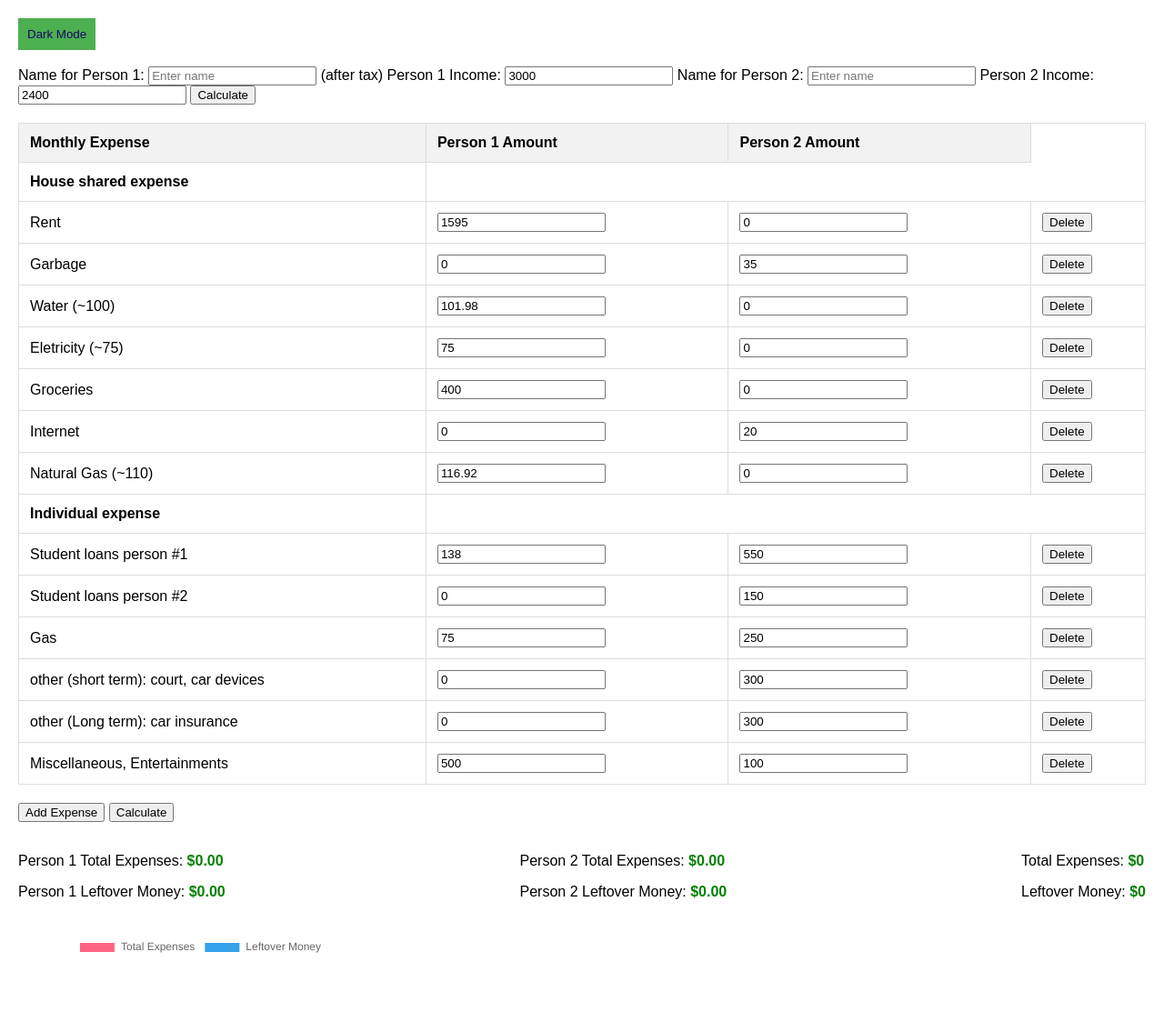
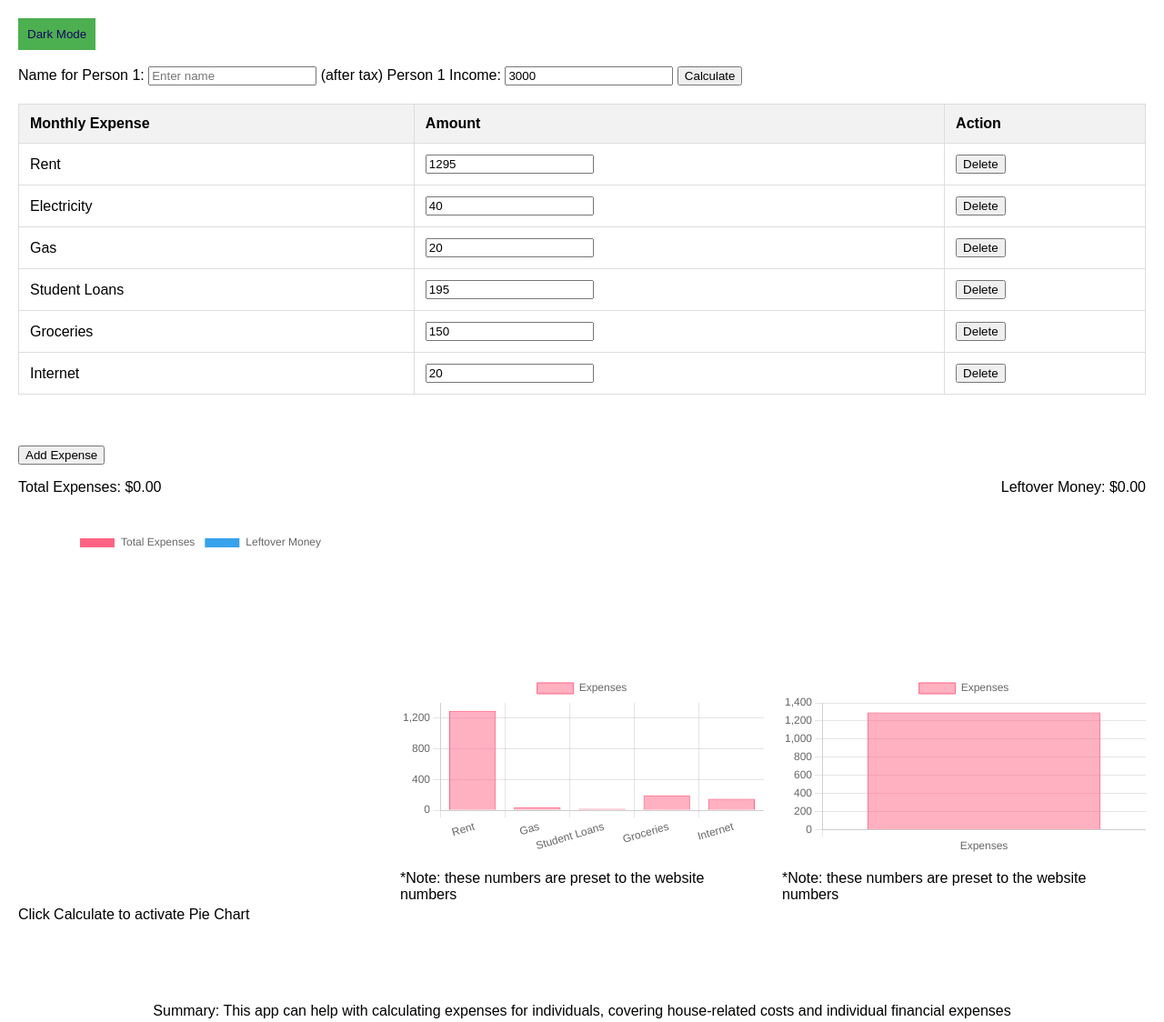
Before and after one commit to QILINXIE02/funnize, a plain HTML site: page index.html in a window 1280 px wide. Shown: the top 1124 px of the page at 91% size. Drawn offline with nearby package versions, Linux system fonts and the light colour scheme.

Commit message:
revised income and expenses tracker app

```diff
--- a/app.js
+++ b/app.js
@@ -1,139 +1,28 @@
+document.addEventListener('DOMContentLoaded', () => {
+  initializePieChart();
+  initializeBarCharts();
+  updateBarCharts();
+});
+
+const DEFAULT_INCOME = 3000;
+const INITIAL_EXPENSES = {
+  rent: 1295,
+  electricity: 40,
+  gas: 20,
+  studentLoans: 195,
+  groceries: 150,
+  internet: 20
+};
+
 function calculate() {
-  // Retrieve values from input fields
-  const person1Income = parseFloat(document.getElementById('person1Income').value) || 0;
-  const person2Income = parseFloat(document.getElementById('person2Income').value) || 0;
-
-  // Calculate total income
-  const totalIncome = person1Income + person2Income;
+  // Retrieve income value
+  const totalIncome = DEFAULT_INCOME;
 
   // Calculate total expenses
   let totalExpenses = 0;
   const expenseInputs = document.querySelectorAll('.expenseInput');
 
-  expenseInputs.forEach((input, index) => {
-      const inputValue = parseFloat(input.value) || 0;
-      totalExpenses += inputValue;
-  });
-
-   // Validate expenses against income
-   if (totalExpenses > totalIncome) {
-    // Expenses exceed income, show alert and clear results
-    alert("Expenses cannot exceed total income!");
-    clearResults();
-    return;
-  }
-
-  // Calculate leftover money
-  const leftoverMoney = totalIncome - totalExpenses;
-
-  // Update the UI with the calculated values
-  document.getElementById('totalExpenses').textContent = `$${totalExpenses.toFixed(2)}`;
-  document.getElementById('leftoverMoney').textContent = `$${leftoverMoney.toFixed(2)}`;
-}
-
-function addExpense() {
-  const table = document.getElementById('expensesTable');
-  const newRow = table.insertRow(table.rows.length - 1); // Insert above the last row (before the total row)
-
-  // Add cells for expense name, Person 1 amount, and Person 2 amount
-  const cell1 = newRow.insertCell(0);
-  const cell2 = newRow.insertCell(1);
-  const cell3 = newRow.insertCell(2);
-
-  // Create input elements
-  const expenseInput = document.createElement('input');
-  expenseInput.type = 'text';
-  expenseInput.placeholder = 'Expense Name';
-  cell1.appendChild(expenseInput);
-
-  const person1Input = document.createElement('input');
-  person1Input.type = 'number';
-  person1Input.classList.add('expenseInput');
-  person1Input.value = '0';
-  cell2.appendChild(person1Input);
-
-  const person2Input = document.createElement('input');
-  person2Input.type = 'number';
-  person2Input.classList.add('expenseInput');
-  person2Input.value = '0';
-  cell3.appendChild(person2Input);
-}
-
-// Function to delete an expense row
-function deleteExpenseRow(button) {
-  const row = button.parentNode.parentNode;
-  row.parentNode.removeChild(row);
-}
-
-
-// Add this at the end of your existing JS code
-function initializePieChart() {
-  const expenseChartCanvas = document.getElementById('expenseChart');
-  const expenseChartContext = expenseChartCanvas.getContext('2d');
-
-  // Check if the chart already exists
-  if (window.myPieChart) {
-    // Chart exists, destroy it
-    window.myPieChart.destroy();
-  }
-
-  window.myPieChart = new Chart(expenseChartContext, {
-    type: 'pie',
-    data: {
-      labels: ['Total Expenses', 'Leftover Money'],
-      datasets: [{
-        data: [0, 0], // Initial values
-        backgroundColor: ['#FF6384', '#36A2EB'],
-        hoverBackgroundColor: ['#FF6384', '#36A2EB'],
-      }],
-    },
-  });
-}
-
-// Call the initializePieChart function when the page loads
-document.addEventListener('DOMContentLoaded', initializePieChart);
-
-// Function to update the pie chart
-function updatePieChart(totalExpenses, leftoverMoney) {
-  const expenseChartCanvas = document.getElementById('expenseChart');
-  const expenseChartContext = expenseChartCanvas.getContext('2d');
-
-  // Clear previous chart
-  if (window.myPieChart) {
-    window.myPieChart.destroy();
-  }
-
-  // Clear the canvas
-  expenseChartContext.clearRect(0, 0, expenseChartCanvas.width, expenseChartCanvas.height);
-
-  // Create a new pie chart
-  window.myPieChart = new Chart(expenseChartContext, {
-    type: 'pie',
-    data: {
-      labels: ['Total Expenses', 'Leftover Money'],
-      datasets: [{
-        data: [totalExpenses, leftoverMoney],
-        backgroundColor: ['#FF6384', '#36A2EB'],
-        hoverBackgroundColor: ['#FF6384', '#36A2EB'],
-      }],
-    },
-  });
-}
-
-
-function calculate() {
-  // Retrieve values from input fields
-  const person1Income = parseFloat(document.getElementById('person1Income').value) || 0;
-  const person2Income = parseFloat(document.getElementById('person2Income').value) || 0;
-
-  // Calculate total income
-  const totalIncome = person1Income + person2Income;
-
-  // Calculate total expenses
-  let totalExpenses = 0;
-  const expenseInputs = document.querySelectorAll('.expenseInput');
-
-  expenseInputs.forEach((input, index) => {
+  expenseInputs.forEach((input) => {
     const inputValue = parseFloat(input.value) || 0;
     totalExpenses += inputValue;
   });
@@ -153,32 +42,97 @@ function calculate() {
   updatePieChart(totalExpenses, leftoverMoney);
 }
 
+function addExpense() {
+  const table = document.getElementById('expensesTable');
+  const newRow = table.insertRow(table.rows.length - 1); // Insert above the last row (before the total row)
+
+  // Add cells for expense name and amount
+  const cell1 = newRow.insertCell(0);
+  const cell2 = newRow.insertCell(1);
+
+  // Create input elements
+  const expenseInput = document.createElement('input');
+  expenseInput.type = 'text';
+  expenseInput.placeholder = 'Expense Name';
+  cell1.appendChild(expenseInput);
+
+  const amountInput = document.createElement('input');
+  amountInput.type = 'number';
+  amountInput.classList.add('expenseInput');
+  amountInput.value = '0';
+  cell2.appendChild(amountInput);
+}
+
+function deleteExpenseRow(button) {
+  const row = button.parentNode.parentNode;
+  row.parentNode.removeChild(row);
+}
+
+function initializePieChart() {
+  const expenseChartCanvas = document.getElementById('expenseChart');
+  const expenseChartContext = expenseChartCanvas.getContext('2d');
+
+  if (window.myPieChart) {
+    window.myPieChart.destroy();
+  }
+
+  window.myPieChart = new Chart(expenseChartContext, {
+    type: 'pie',
+    data: {
+      labels: ['Total Expenses', 'Leftover Money'],
+      datasets: [{
+        data: [0, 0], // Initial values
+        backgroundColor: ['#FF6384', '#36A2EB'],
+        hoverBackgroundColor: ['#FF6384', '#36A2EB'],
+      }],
+    },
+  });
+}
+
+function updatePieChart(totalExpenses, leftoverMoney) {
+  const expenseChartCanvas = document.getElementById('expenseChart');
+  const expenseChartContext = expenseChartCanvas.getContext('2d');
+
+  if (window.myPieChart) {
+    window.myPieChart.destroy();
+  }
+
+  expenseChartContext.clearRect(0, 0, expenseChartCanvas.width, expenseChartCanvas.height);
+
+  window.myPieChart = new Chart(expenseChartContext, {
+    type: 'pie',
+    data: {
+      labels: ['Total Expenses', 'Leftover Money'],
+      datasets: [{
+        data: [totalExpenses, leftoverMoney],
+        backgroundColor: ['#FF6384', '#36A2EB'],
+        hoverBackgroundColor: ['#FF6384', '#36A2EB'],
+      }],
+    },
+  });
+}
+
 function clearResults() {
   document.getElementById('totalExpenses').textContent = '$0.00';
   document.getElementById('leftoverMoney').textContent = '$0.00';
 }
 
-updatePieChart(0, 0);
-
-document.getElementById('calculateButton').addEventListener('click', calculate);
-
-
-
-//
 function initializeBarCharts() {
   const houseExpenseChartCanvas = document.getElementById('houseExpenseChart');
   const individualExpenseChartCanvas = document.getElementById('individualExpenseChart');
 
+  const initialExpensesData = Object.values(INITIAL_EXPENSES);
+
   window.houseExpenseChart = new Chart(houseExpenseChartCanvas, {
     type: 'bar',
     data: {
-      labels: ['Rent', 'Garbage', 'Water', 'Electricity', 'Groceries', 'Internet', 'Natural Gas'],
+      labels: ['Rent', 'Gas', 'Student Loans', 'Groceries', 'Internet'],
       datasets: [{
-        label: 'Qilin',
+        label: 'Expenses',
         backgroundColor: 'rgba(255, 99, 132, 0.5)',
         borderColor: 'rgba(255, 99, 132, 1)',
         borderWidth: 1,
-        data: [1595, 0, 101.98, 75, 400, 0, 116.92],
+        data: initialExpensesData,
       }]
     },
     options: {
@@ -192,15 +146,14 @@ function initializeBarCharts() {
   window.individualExpenseChart = new Chart(individualExpenseChartCanvas, {
     type: 'bar',
     data: {
-      labels: ['Student Loans #1', 'Student Loans #2', 'Gas', 'Other Short Term', 'Other Long Term', 'Miscellaneous'],
+      labels: ['Expenses'],
       datasets: [{
-        label: 'Qilin',
+        label: 'Expenses',
         backgroundColor: 'rgba(255, 99, 132, 0.5)',
         borderColor: 'rgba(255, 99, 132, 1)',
         borderWidth: 1,
-        data: [138, 0, 75, 0, 0, 500],
-      }
-  ]
+        data: initialExpensesData,
+      }]
     },
     options: {
       scales: {
@@ -211,39 +164,34 @@ function initializeBarCharts() {
   });
 }
 
-// Call the initializeBarCharts function when the page loads
-document.addEventListener('DOMContentLoaded', initializeBarCharts);
+function updateBarCharts() {
+  const initialExpensesData = Object.values(INITIAL_EXPENSES);
 
-// Function to update the bar charts
-function updateBarCharts() {
-  // Update the data of the house expense chart
-  window.houseExpenseChart.data.datasets[0].data = [1595, 0, 101.98, 75, 400, 0, 116.92];
-  window.houseExpenseChart.data.datasets[1].data = [0, 35, 0, 0, 0, 20, 0];
+  window.houseExpenseChart.data.datasets[0].data = initialExpensesData;
+  window.houseExpenseChart.update();
 
-  // Update the data of the individual expense chart
-  window.individualExpenseChart.data.datasets[0].data = [138, 0, 75, 0, 0, 500];
-  window.individualExpenseChart.data.datasets[1].data = [550, 150, 250, 300, 300, 100];
-
-  // Update the charts
-  window.houseExpenseChart.update();
+  window.individualExpenseChart.data.datasets[0].data = initialExpensesData;
   window.individualExpenseChart.update();
 }
 
 function sortRows() {
-  var table = $('#expensesTable');
-  var rows = $('.expense-row', table).toArray();
+  const table = document.getElementById('expensesTable');
+  const rows = Array.from(document.querySelectorAll('.expense-row'));
 
-  rows.sort(function (a, b) {
-    var aValue = parseFloat($('input', a).eq(1).val());
-    var bValue = parseFloat($('input', b).eq(1).val());
+  rows.sort((a, b) => {
+    const aValue = parseFloat(a.querySelector('input').value);
+    const bValue = parseFloat(b.querySelector('input').value);
 
     return bValue - aValue;
   });
 
-  $.each(rows, function (index, row) {
-    table.append(row);
-  });
+  rows.forEach(row => table.appendChild(row));
 }
 
-// Call the sortRows function whenever an input value changes
-$(document).on('input', '.expenseInput', sortRows);
+document.getElementById('calculateButton').addEventListener('click', calculate);
+document.getElementById('addExpenseButton').addEventListener('click', addExpense);
+document.addEventListener('input', (event) => {
+  if (event.target.classList.contains('expenseInput')) {
+    sortRows();
+  }
+});
--- a/index.html
+++ b/index.html
@@ -19,145 +19,74 @@
     <label for="person1Income">(after tax) Person 1 Income:</label>
     <input type="number" id="person1Income" value="3000" required>
 
-    <label for="person2Name">Name for Person 2:</label>
-    <input type="text" id="person2Name" placeholder="Enter name" required>
-
-    <label for="person2Income">Person 2 Income:</label>
-    <input type="number" id="person2Income" value="2400" required>
-
-    <button type="button" onclick="calculate()">Calculate</button>
+    <button type="button" id="calculateButton">Calculate</button>
   </form>
 
   <table id="expensesTable">
     <tr>
         <th>Monthly Expense</th>
-        <th>Person 1 Amount</th>
-        <th>Person 2 Amount</th>
+        <th>Amount</th>
+        <th>Action</th>
     </tr>
-    <tr><td><strong>House shared expense</strong></td></tr>
     <tr class="expense-row">
         <td>Rent</td>
-      <td><input type="number" class="expenseInput" value="1595"></td>
-      <td><input type="number" class="expenseInput" value="0"></td>
+        <td><input type="number" class="expenseInput" value="1295"></td>
         <td><button type="button" onclick="deleteExpenseRow(this)">Delete</button></td>
     </tr>
     <tr class="expense-row">
-  <td>Garbage</td>
-  <td><input type="number" class="expenseInput" value="0"></td>
-  <td><input type="number" class="expenseInput" value="35"></td>
+        <td>Electricity</td>
+        <td><input type="number" class="expenseInput" value="40"></td>
         <td><button type="button" onclick="deleteExpenseRow(this)">Delete</button></td>
     </tr>
     <tr class="expense-row">
-      <td>Water (~100)</td>
-      <td><input type="number" class="expenseInput" value="101.98"></td>
-      <td><input type="number" class="expenseInput" value="0"></td>
+        <td>Gas</td>
+        <td><input type="number" class="expenseInput" value="20"></td>
         <td><button type="button" onclick="deleteExpenseRow(this)">Delete</button></td>
     </tr>
     <tr class="expense-row">
-    <td>Eletricity (~75)</td>
-    <td><input type="number" class="expenseInput" value="75"></td>
-    <td><input type="number" class="expenseInput" value="0"></td>
+        <td>Student Loans</td>
+        <td><input type="number" class="expenseInput" value="195"></td>
         <td><button type="button" onclick="deleteExpenseRow(this)">Delete</button></td>
     </tr>
     <tr class="expense-row">
         <td>Groceries</td>
-  <td><input type="number" class="expenseInput" value="400"></td>
-  <td><input type="number" class="expenseInput" value="0"></td>
+        <td><input type="number" class="expenseInput" value="150"></td>
         <td><button type="button" onclick="deleteExpenseRow(this)">Delete</button></td>
     </tr>
     <tr class="expense-row">
-  <td>Internet </td>
-  <td><input type="number" class="expenseInput" value="0"></td>
+        <td>Internet</td>
         <td><input type="number" class="expenseInput" value="20"></td>
-  <td><button type="button" onclick="deleteExpenseRow(this)">Delete</button></td>
-</tr>
-<tr class="expense-row">
-  <td>Natural Gas (~110)</td>
-  <td><input type="number" class="expenseInput" value="116.92"></td>
-  <td><input type="number" class="expenseInput" value="0"></td>
-  <td><button type="button" onclick="deleteExpenseRow(this)">Delete</button></td>
-</tr>
-<tr><td><strong>Individual expense</strong></td></tr>
-
-<tr class="expense-row">
-  <td>Student loans person #1 </td>
-  <td><input type="number" class="expenseInput" value="138"></td>
-  <td><input type="number" class="expenseInput" value="550"></td>
-  <td><button type="button" onclick="deleteExpenseRow(this)">Delete</button></td>
-</tr>
-<tr class="expense-row">
-  <td>Student loans person #2</td>
-  <td><input type="number" class="expenseInput" value="0"></td>
-  <td><input type="number" class="expenseInput" value="150"></td>
-  <td><button type="button" onclick="deleteExpenseRow(this)">Delete</button></td>
-<tr class="expense-row">
-  <td>Gas </td>
-  <td><input type="number" class="expenseInput" value="75"></td>
-  <td><input type="number" class="expenseInput" value="250"></td>
-  <td><button type="button" onclick="deleteExpenseRow(this)">Delete</button></td>
-</tr>
-<tr class="expense-row">
-  <td>other (short term): court, car devices</td>
-  <td><input type="number" class="expenseInput" value="0"></td>
-     <td><input type="number" class="expenseInput" value="300"></td>
-     <td><button type="button" onclick="deleteExpenseRow(this)">Delete</button></td>
-</tr>
-<tr class="expense-row">
-  <td>other (Long term): car insurance</td>
-  <td><input type="number" class="expenseInput" value="0"></td>
-     <td><input type="number" class="expenseInput" value="300"></td>
-     <td><button type="button" onclick="deleteExpenseRow(this)">Delete</button></td>
-</tr>
-<tr class="expense-row">
-  <td>Miscellaneous, Entertainments</td>
-  <td><input type="number" class="expenseInput" value="500"></td>
-     <td><input type="number" class="expenseInput" value="100"></td>
         <td><button type="button" onclick="deleteExpenseRow(this)">Delete</button></td>
     </tr>
   </table>
 
+
+  <br><br>
 <button type="button" onclick="addExpense()">Add Expense</button>
-<button id="calculateButton" type="button">Calculate</button>
-<br><br>
-
   <div id="results">
-  <div id="person1Results">
-    <p>Person 1 Total Expenses: <span id="person1TotalExpenses" class="total">$0.00</span></p>
-    <p>Person 1 Leftover Money: <span id="person1LeftoverMoney" class="total">$0.00</span></p>
-  </div>
-
-  <div id="person2Results">
-    <p>Person 2 Total Expenses: <span id="person2TotalExpenses" class="total">$0.00</span></p>
-    <p>Person 2 Leftover Money: <span id="person2LeftoverMoney" class="total">$0.00</span></p>
-  </div>
-
-  <div>
-    <p>Total Expenses: <span id="totalExpenses" class="total">$0</span></p>
-    <p>Leftover Money: <span id="leftoverMoney" class="total">$0</span></p>
-  </div>
+    <p>Total Expenses: <span id="totalExpenses">$0.00</span></p>
+    <p>Leftover Money: <span id="leftoverMoney">$0.00</span></p>
   </div>
 
   <div id="chartContainer">
     <div class="chart">
       <canvas id="expenseChart" width="400" height="400"></canvas>
-    <p>Click Calculate to activate Pie Chart~</p>
+      <p>Click Calculate to activate Pie Chart</p>
     </div>
 
     <div class="chart">
       <canvas id="houseExpenseChart" width="400" height="200"></canvas>
-    <p>*Note:these numbers are preset to the website numbers</p>
+      <p>*Note: these numbers are preset to the website numbers</p>
     </div>
 
     <div class="chart">
       <canvas id="individualExpenseChart" width="400" height="200"></canvas>
-    <p>*Note:these numbers are preset to the website numbers</p>
+      <p>*Note: these numbers are preset to the website numbers</p>
     </div>
   </div>
 
-<br>
-<br>
-<p class="centered-text">Summary
-  🏠 This app can help with calculating expenses for individuals or more, covering house-related costs and individual financial expenses</p>
+  <br><br>
+  <p class="centered-text">Summary: This app can help with calculating expenses for individuals, covering house-related costs and individual financial expenses</p>
 
   <footer>
     <p>&copy; 2024 Qilin Xie. All rights reserved.</p>
@@ -165,7 +94,5 @@
 
   <script src="app.js"></script>
   <script src="dark.js"></script>
-
 </body>
-
 </html>
```
Lines whose indentation alone changed are shown as unchanged.
